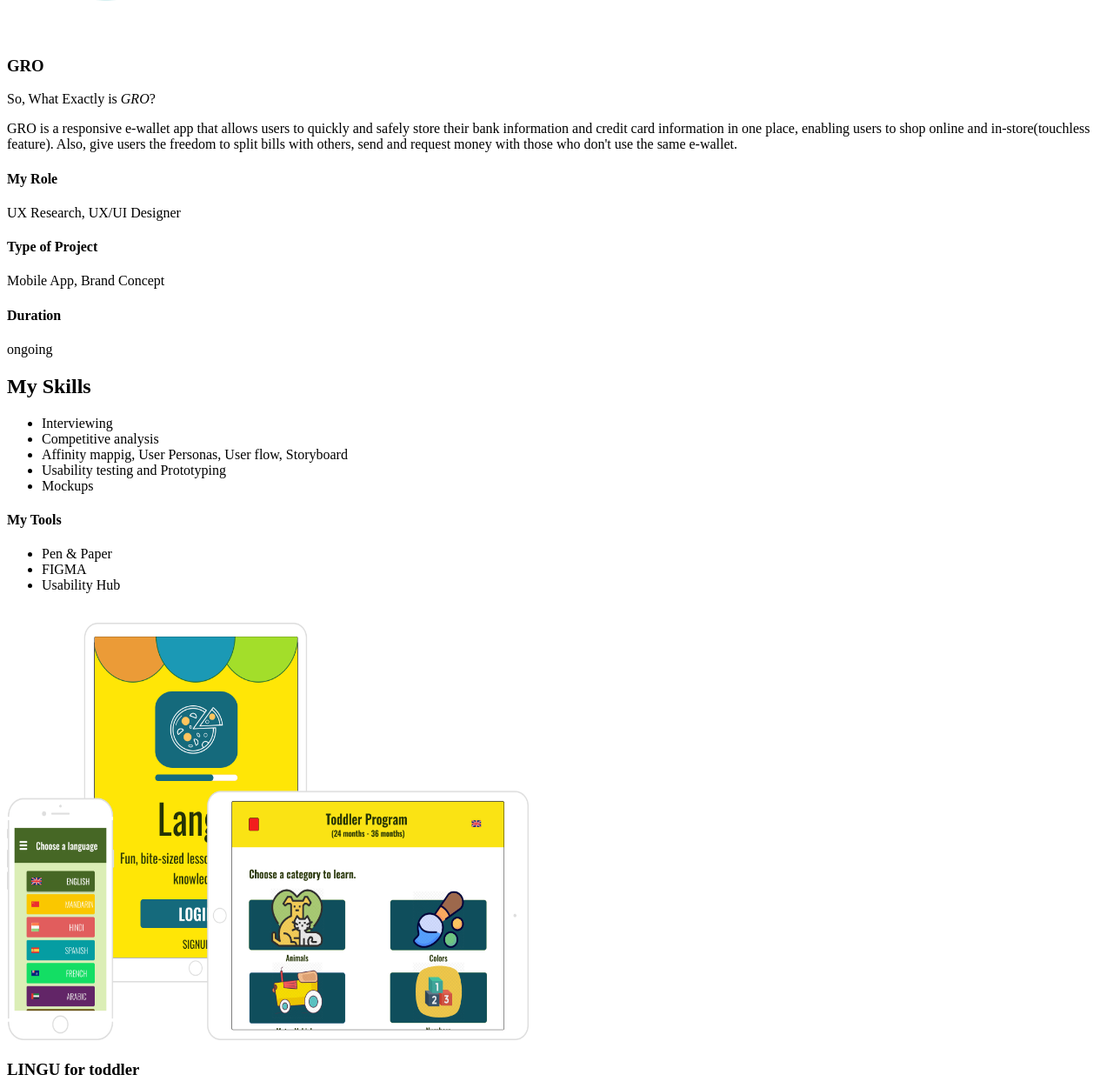
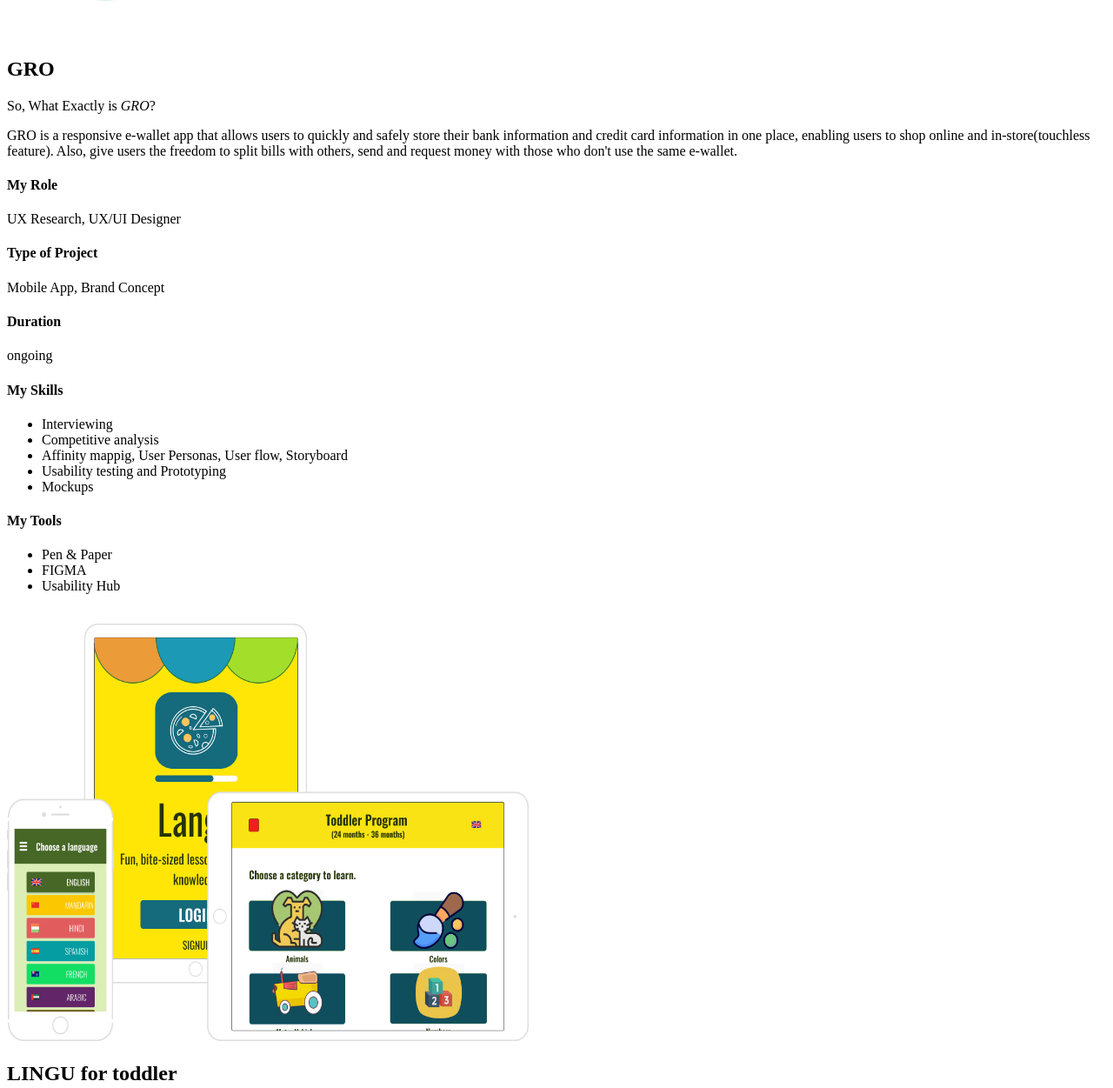
Before and after one commit to Miss-Kim/portfolio_website, a plain HTML site: page index.html in a window 1280 px wide. Shown: the part 774-2025 px from the top of the page at 87% size. Drawn offline with Linux system fonts and the light colour scheme.

Commit message:
changed sub-header size from <h2> to <h4>

```diff
--- a/index.html
+++ b/index.html
@@ -44,7 +44,7 @@
 
     <div>
         <div><!-- open second column (used for text) -->
-          <h3>GRO</h3><!-- heading for the project --></div>
+          <h2>GRO</h2><!-- heading for the project --></div>
           <!-- open paragraph -->
            <p> So, What Exactly is <em>GRO</em>?</p>
         <p>
@@ -59,7 +59,7 @@
 
             <h4>Duration</h4>
             ongoing
-            <h2>My Skills</h2>
+            <h4>My Skills</h4>
               <ul>
               <li>Interviewing</li>
                 <li>Competitive analysis</li>
@@ -88,7 +88,7 @@
           </picture>
         </div><!-- end first column -->
         <div><!-- open second column (used for text) -->
-          <h3>LINGU for toddler</h3><!-- heading for the project -->
+          <h2>LINGU for toddler</h2><!-- heading for the project -->
           <p><!-- open paragraph -->
             Write a line or 2 of text as a short project introduction.
           </p><!-- end paragraph -->
```
